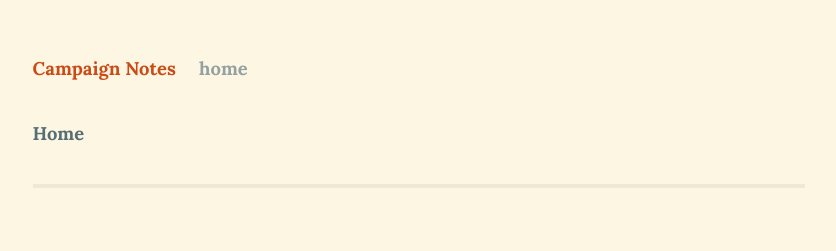
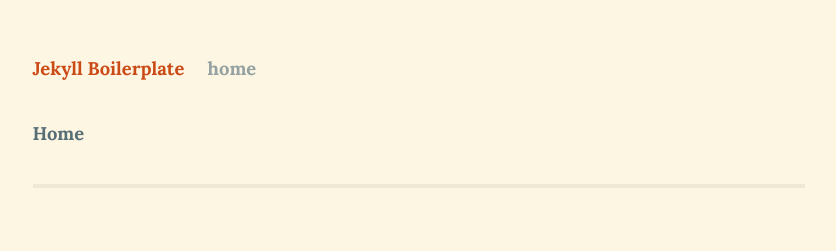
Before and after one commit to michaelgruber/jekyll-boilerplate, a Jekyll site: the page built from index.md, in a window 1280 px wide. Shown: the top 251 px of the page, without its empty margins (221-1057 px from the left). Built offline with Jekyll 4.4.1, drawn with Linux system fonts in a browser that asks for light colours; Markdown is read by kramdown in place of the engine named in the settings.

Commit message:
making generic

```diff
--- a/_config.yml
+++ b/_config.yml
@@ -1,4 +1,4 @@
-name: Campaign Notes
+name: Jekyll Boilerplate
 markdown: redcarpet
 pygments: true
 exclude: [README.md]
```
Also changed, not shown: README.md.
